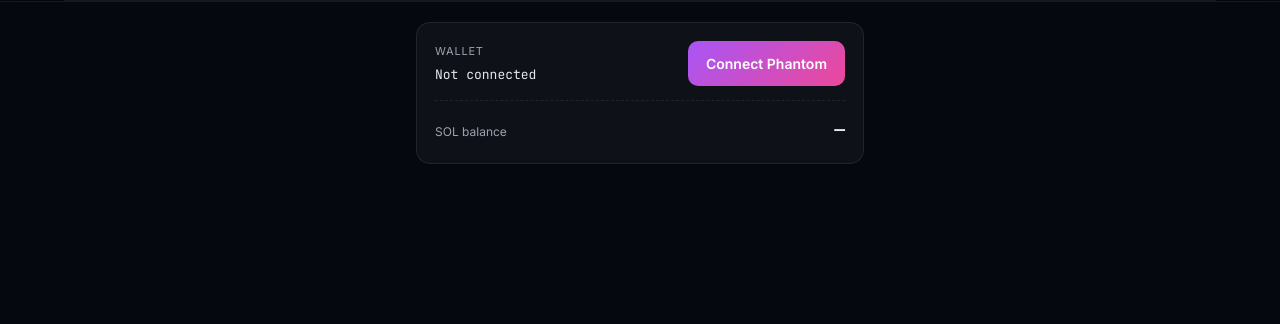
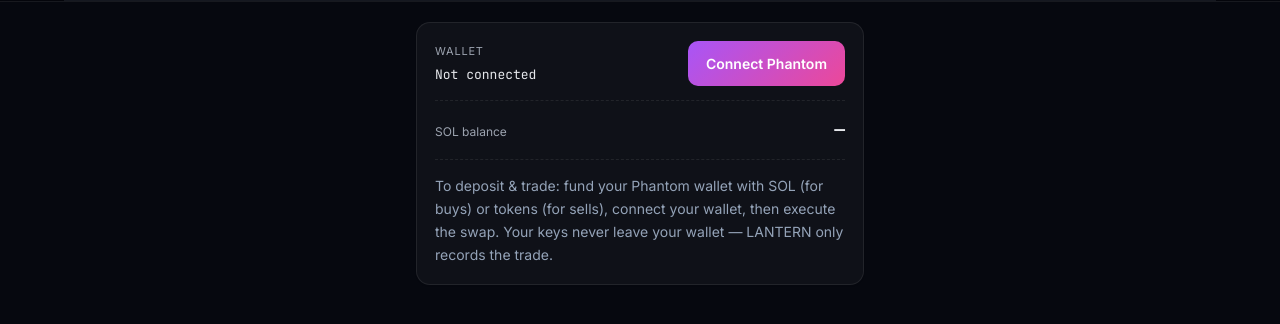
Before and after one commit to futurexverse/Lantern-frontend, a plain HTML site: page trade.html in a window 1280 px wide. Shown: the part 74-398 px from the top of the page. Drawn offline with Linux system fonts and the light colour scheme.

Commit message:
Add deposit & trade explainer to trade page; clean dashboard copy

```diff
--- a/trade.css
+++ b/trade.css
@@ -126,6 +126,14 @@ body {
   font-size: 18px;
   font-weight: 700;
   color: var(--trade-text);
+}
+.trade-help {
+  margin-top: 14px;
+  padding-top: 14px;
+  border-top: 1px dashed var(--trade-border);
+  font-size: 12px;
+  line-height: 1.6;
+  color: var(--trade-text-dim);
 }
 
 /* Buttons */
--- a/trade.html
+++ b/trade.html
@@ -39,6 +39,10 @@
         <span class="bal-label">SOL balance</span>
         <span id="solAmount" class="bal-val">—</span>
       </div>
+      <p class="trade-help">
+        To deposit &amp; trade: fund your Phantom wallet with SOL (for buys) or tokens (for sells),
+        connect your wallet, then execute the swap. Your keys never leave your wallet — LANTERN only records the trade.
+      </p>
     </section>
 
     <!-- ===== Trade form ===== -->
```
